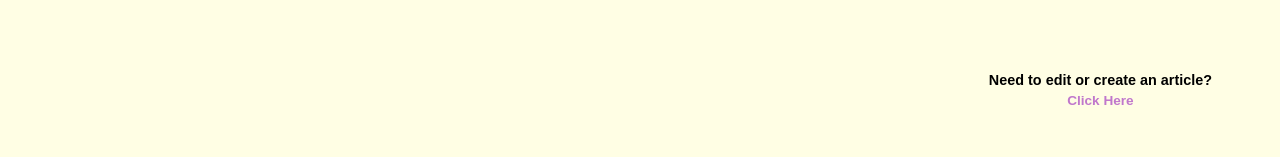
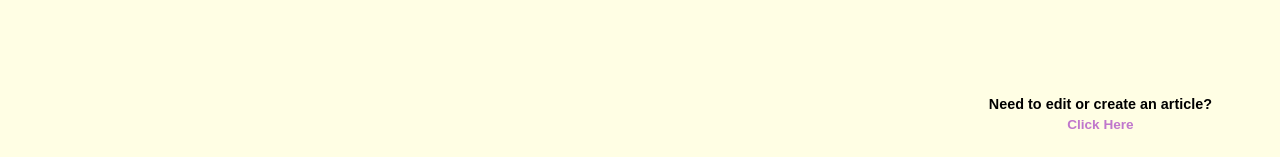
Before and after one commit to dailybruin/woof, a Next.js app: page /all in a window 1280 px wide. Shown: the part 891-1048 px from the top of the page. Before the commit the page ends 1003 px from the top, so only its background shows below. Built offline with nearby package versions, Linux system fonts and the light colour scheme; no server answers; the database is empty.

Commit message:
Woof-13 : Added padding to change-article component

```diff
--- a/css/style.css
+++ b/css/style.css
@@ -237,7 +237,7 @@ li {
   display: flex;
   flex-direction: row;
   justify-content: flex-end;
-  margin: 0rem 4.25rem;
+  padding: 1.5rem 4.25rem;
 }
 
 .edit-article {
```
